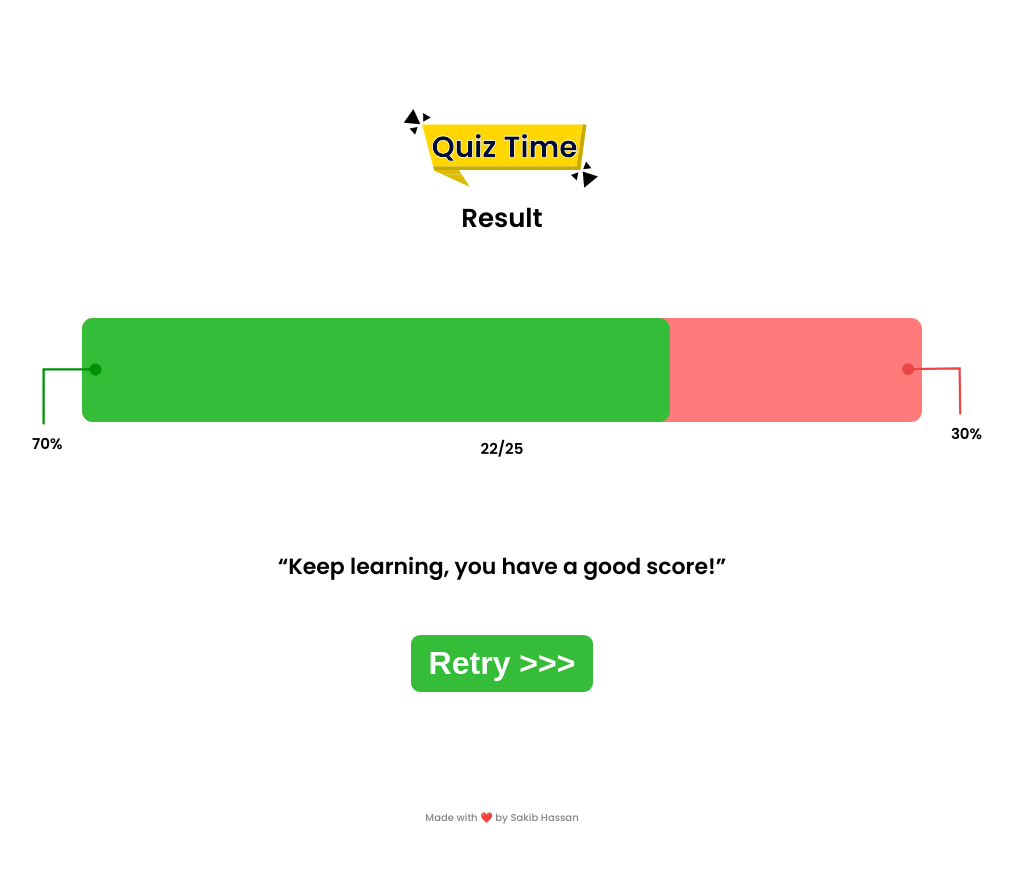
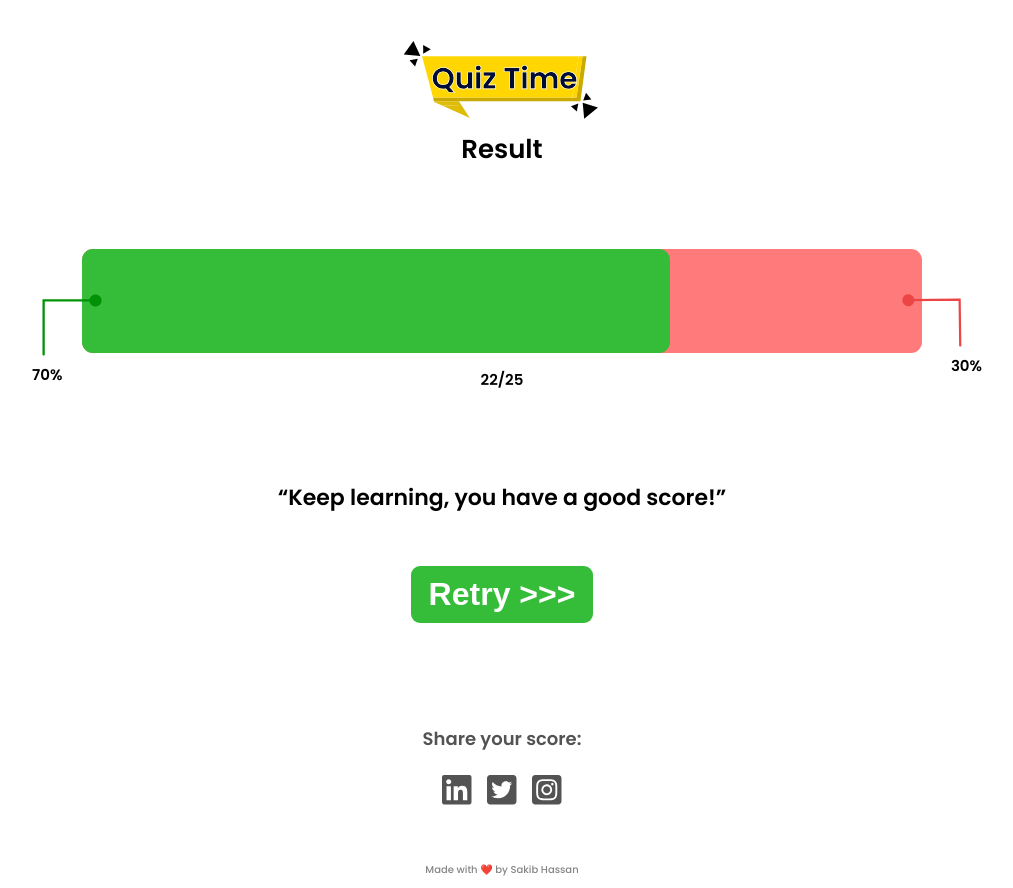
Before and after one commit to sakibhassan99/quiz-time, a plain HTML site: page index.html in a window 1280 px wide. Shown: the whole page, without its empty margins (138-1151 px from the left). Before the commit the page ends 836 px from the top, so only its background shows below. Drawn offline with Linux system fonts and the light colour scheme.

Commit message:
Css Done

```diff
--- a/CSS/style.css
+++ b/CSS/style.css
@@ -362,6 +362,35 @@ body.result-page {
     margin-top: 30px;
 }
 
+.icons-container {
+    margin-top: 5rem;
+    display: flex;
+    justify-content: center;
+    align-items: center;
+    flex-direction: column;
+}
+
+.icons-container p {
+    font-size: 18px;
+    font-weight: 600;
+    line-height: 36px;
+    text-align: left;
+    color: #535353;
+}
+
+.icons-container .icons {
+    display: flex;
+    gap: 15px;
+    justify-content: center;
+    align-items: center;
+}
+
+.icons-container .icons img {
+    cursor: pointer;
+    width: 30px;
+}
+
+
 /* Result Page Section End */
 
 
@@ -469,6 +498,10 @@ body.result-page {
     .result-bar-container {
         height: 85px;
     }
+
+    .icons-container {
+        margin-top: 3rem;
+    }
 }
 
 /* Media Quires Section End */
--- a/index.html
+++ b/index.html
@@ -35,6 +35,20 @@
             </div>
             <p class="result-quote">“Keep learning, you have a good score!”</p>
             <button class="retry-btn">Retry >>> </button>
+            <div class="icons-container">
+                <p>Share your score:</p>
+                <div class="icons">
+                    <a href="" class="linkedIn-icon">
+                        <img src="/assets/Images/linkedIn-icon.svg" alt="linkedIn-icon">
+                    </a>
+                    <a href="" class="twitter-icon">
+                        <img src="/assets/Images/twitter-icon.svg" alt="twitter-icon">
+                    </a>
+                    <a href="" class="instagram-icon">
+                        <img src="/assets/Images/instagram-icon.svg" alt="instagram-icon">
+                    </a>
+                </div>
+            </div>
         </section>
         <!-- Result Page Section End -->
 
```
Also changed, not shown: assets/Images/instagram-icon.svg (added), assets/Images/linkedIn-icon.svg (added), assets/Images/twitter-icon.svg (added), 1 other file.
